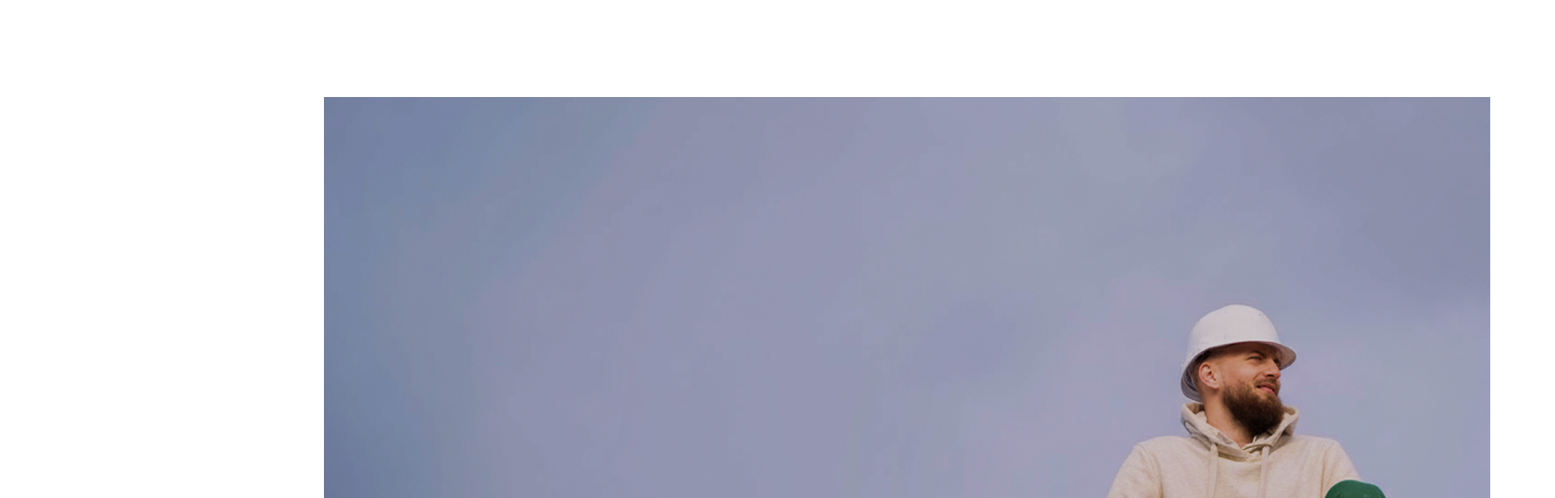
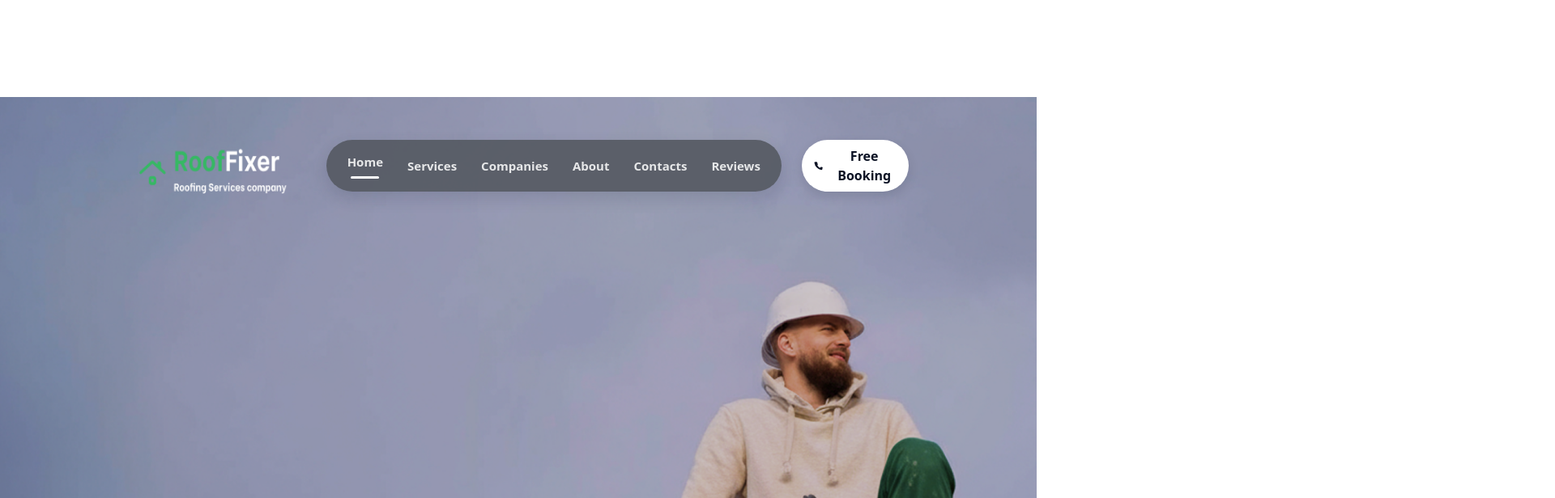
Before and after one commit to antu468/Roofing-service-React, a React (Vite) app: page / in a window 1280 px wide. Shown: the part 280-896 px from the top of the page at 81% size, 1920 px wide, since content can reach past the window. Built offline with nearby package versions, Linux system fonts and the light colour scheme.

Commit message:
Navbar added

```diff
--- a/src/App.css
+++ b/src/App.css
@@ -1,7 +1,111 @@
 .bg-1 {
-  width: 1840px;
-  height: 1021px;
-  left: 200px;
-  opacity: 1;
-  position:absolute;
+  position: absolute;
+  width: 100%;
+  min-height: 520px;
+  display: flex;
+  align-items: center;
+  justify-content: center;
+  overflow: hidden;
 }
+
+.bg-img {
+  width: 100;
+  height: auto;
+  display: block;
+  object-fit: cover;
+}
+
+.top-frame {
+  position: absolute;
+  top: 36px;
+  left: 50%;
+  transform: translateX(-50%);
+  display: flex;
+  align-items: center;
+  gap: 25px;
+  color: #fff;
+  padding: 6px 8px;
+  max-width: 980px;
+  width: 86%;
+}
+
+.frame-left .logo {
+  height: 70px;
+  display: block;
+  gap: 12px;
+}
+
+.frame-left {
+  display: flex;
+  align-items: center;
+  padding: 8px 12px;
+  gap: 15px;
+  border-radius: 28px;
+}
+
+.frame-nav {
+  display: flex;
+  gap: 22px;
+  align-items: center;
+  justify-content: center;
+  flex: 1;
+  padding: 10px 22px;
+  background: rgba(88, 92, 102, 0.95);
+  border-radius: 40px;
+  box-shadow: 0 8px 20px rgba(11, 18, 36, 0.12);
+}
+
+.nav-item {
+  color: rgba(255,255,255,0.85);
+  text-decoration: none;
+  font-weight: 600;
+  cursor: pointer;
+  font-size: 15px;
+  padding: 6px 4px;
+  transition: color .15s ease;
+}
+
+.nav-item:hover { color: #fff; }
+
+.nav-item.active {
+  position: relative;
+}
+
+.nav-item.active::after {
+  content: "";
+  display: block;
+  height: 3px;
+  width: 35px;
+  background: #ffffff;
+  border-radius: 2px;
+  margin: 6px auto 0;
+}
+
+.frame-cta {
+  display: absolute;
+  align-items: right;
+
+}
+
+.booking-btn {
+  background: #fff;
+  color: #0b1224;
+  border: none;
+  padding: 8px 14px;
+  border-radius: 999px;
+  display: inline-flex;
+  align-items: center;
+  gap: 10px;
+  font-weight: 700;
+  cursor: pointer;
+  box-shadow: 0 6px 14px rgba(11,18,36,0.12);
+}
+
+.phone-svg {
+  display: block;
+}
+
+@media (max-width: 800px) {
+  .top-frame { width: 92%; gap: 12px; padding: 8px 12px; }
+  .frame-nav { display: none; }
+}
--- a/src/App.jsx
+++ b/src/App.jsx
@@ -1,14 +1,36 @@
-import { useState } from 'react'
 import './App.css'
 import bg from "./assets/image 13.png"
+import logo from "./assets/Frame 3.png"
 
 function App() {
-  const [count, setCount] = useState(0)
-
   return (
     <>
       <div className="bg-1 items-center justify-center flex">
-        <img src={bg} alt="background" />
+        <img src={bg} alt="background" className="bg-img" />
+
+        <header className="top-frame" role="banner">
+          <div className="frame-left">
+            <img src={logo} alt="RoofFixer logo" className="logo" />
+          </div>
+
+          <nav className="frame-nav" aria-label="Main navigation">
+            <a className="nav-item active">Home</a>
+            <a className="nav-item">Services</a>
+            <a className="nav-item">Companies</a>
+            <a className="nav-item">About</a>
+            <a className="nav-item">Contacts</a>
+            <a className="nav-item">Reviews</a>
+          </nav>
+
+          <div className="frame-cta">
+            <button className="booking-btn" aria-label="Free Booking">
+              <svg className="phone-svg" width="16" height="16" viewBox="0 0 24 24" fill="none" xmlns="http://www.w3.org/2000/svg" aria-hidden="true">
+                <path d="M22 16.92v3a2 2 0 0 1-2.18 2A19.86 19.86 0 0 1 3 5.18 2 2 0 0 1 5 3h3a2 2 0 0 1 2 1.72c.12 1.21.45 2.39.97 3.5a2 2 0 0 1-.45 2.11L9.91 11.09a16 16 0 0 0 6 6l1.76-1.76a2 2 0 0 1 2.11-.45c1.11.52 2.29.85 3.5.97A2 2 0 0 1 22 16.92z" fill="#0B1224"/>
+              </svg>
+              <span className="btn-text">Free Booking</span>
+            </button>
+          </div>
+        </header>
       </div>
     </>
   )
```
